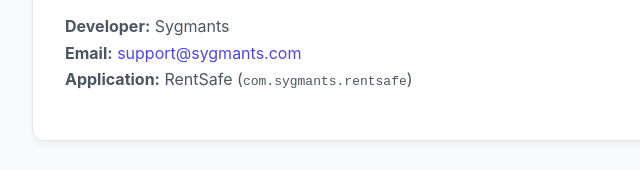
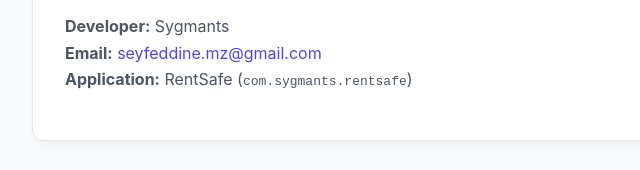
Before and after one commit to Seyf-Eddine/RentSafe, a plain HTML site: page index.html in a window 1280 px wide. Shown: the part 2021-2191 px from the top of the page, 198-838 px from the left. Drawn offline with Linux system fonts and the light colour scheme.

Commit message:
Update index.html

```diff
--- a/index.html
+++ b/index.html
@@ -184,7 +184,7 @@
       <p>If you have questions about this Privacy Policy, please contact us at:</p>
       <p>
         <strong>Developer:</strong> Sygmants<br>
-        <strong>Email:</strong> <a href="mailto:support@sygmants.com">support@sygmants.com</a><br>
+        <strong>Email:</strong> <a href="mailto:seyfeddine.mz@gmail.com">seyfeddine.mz@gmail.com</a><br>
         <strong>Application:</strong> RentSafe (<code>com.sygmants.rentsafe</code>)
       </p>
     </div>
```
